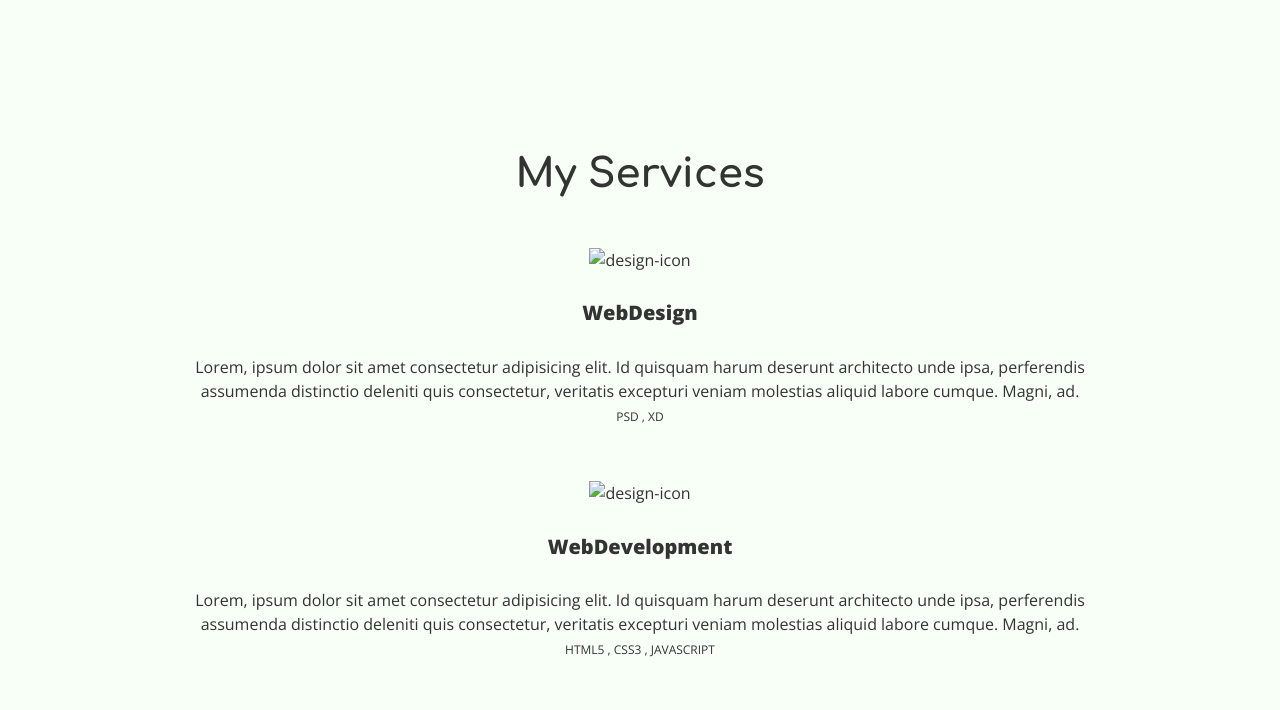
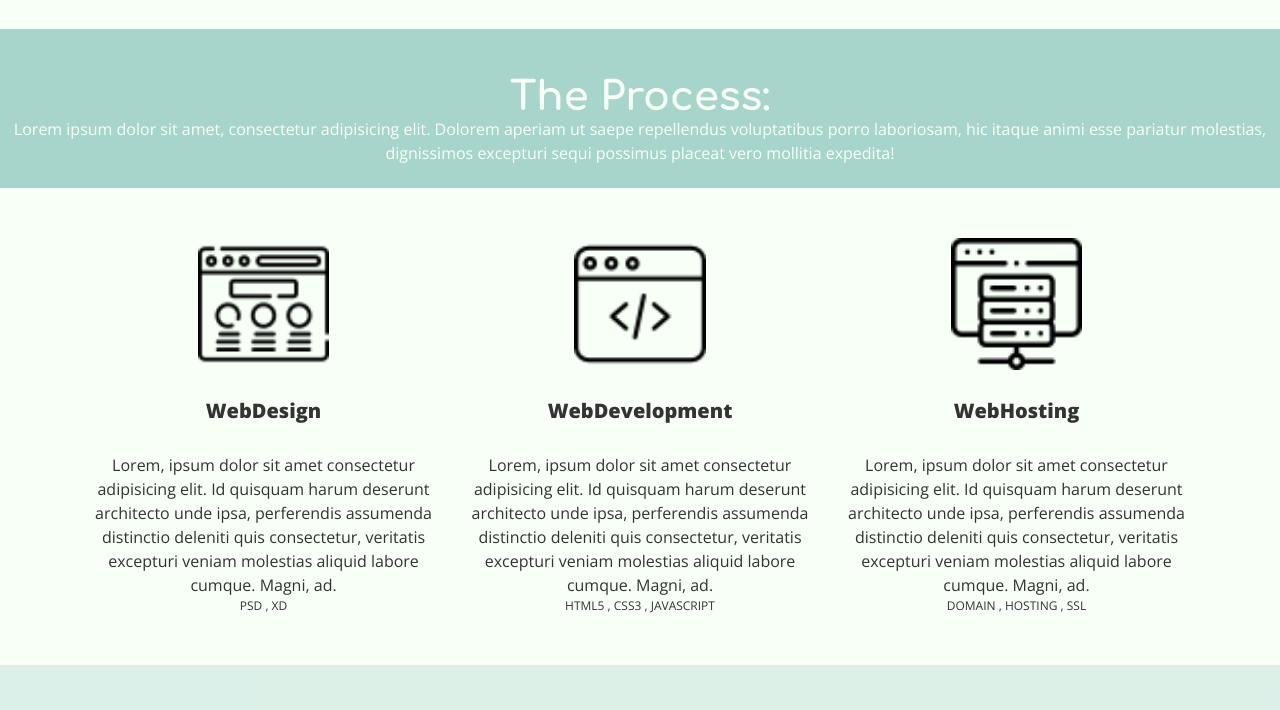
Before and after one commit to KelliBre/kaybee-portfolio, a website: page services/index.html in a window 1280 px wide. Shown: the part 87-797 px from the top of the page. Drawn offline with nearby package versions, Linux system fonts and the light colour scheme; files whose address does not match are found by name.

Commit message:
Updated service page

```diff
--- a/css/main.css
+++ b/css/main.css
@@ -551,17 +551,23 @@ footer{
   grid-column-gap: 0px;
   grid-row-gap: 0px;
   text-align: center;
-  margin: 100px 0;
+
   }
 
   .services-div1 {
-    grid-area: 1 / 2 / 2 / 5;
-
+    grid-area: 1 / 1 / 2 / 6;
+    background:RGBA(168,213,203);
+    color: #f7fff7;
+    display: flex;
+    justify-content: center;
+    align-items: center;
+    flex-direction: column;
   }
   .services-div2 {
     grid-area: 2 / 2 / 3 / 5;
     margin-bottom: 50px;
   }
+
   .services-div3 {
     grid-area: 3 / 2 / 4 / 5;
     margin-bottom: 50px;
@@ -571,10 +577,21 @@ footer{
     grid-area: 4 / 2 / 5 / 5;
     margin-bottom: 50px;
   }
+
   .services-div5 {
     grid-area: 5 / 2 / 6 / 5;
    }
 
+  #services-area img{
+    margin-top: 50px;
+    width: 35%;
+  }
+  #services-area h1{
+    margin-bottom:0 ;
+  }
+  #services-area p{
+    margin: 0;
+  }
   .tiny-text{
      font-size: .75em;
      text-transform: uppercase;
@@ -896,6 +913,19 @@ footer{
       grid-area: 3 / 1 / 5 / 3;
 
     }
+    /*PROCESS PAGE*/
+    .services-parent {
+      display: grid;
+      grid-template-columns: .2fr repeat(3, 1fr) .2fr;
+      grid-template-rows: repeat(4, 1fr);
+      grid-column-gap: 0px;
+      grid-row-gap: 0px;
+      }
+
+      .services-div1 { grid-area: 1 / 1 / 2 / 6; }
+      .services-div2 { grid-area: 2 / 2 / 5 / 3; }
+      .services-div3 { grid-area: 2 / 3 / 5 / 4; }
+      .services-div4 { grid-area: 2 / 4 / 5 / 5; }
   }
 
   @media only screen and (min-width: 1200px){
--- a/services/index.html
+++ b/services/index.html
@@ -55,30 +55,31 @@
     </a>
   </nav>
 <main>
-  <section id="kb-services">
+  <section id="services-area">
     <div class="services-parent">
-        <div class="services-div1">
-          <h1>My Services</h1>
+        <div class="services-div1 service-item">
+          <h1>The Process:</h1>
+          <p>Lorem ipsum dolor sit amet, consectetur adipisicing elit. Dolorem aperiam ut saepe repellendus voluptatibus porro laboriosam, hic itaque animi esse pariatur molestias, dignissimos excepturi sequi possimus placeat vero mollitia expedita!</p>
         </div>
-        <div class="services-div2">
-          <img src="#" alt="design-icon">
+        <div class="services-div2 service-item">
+          <img src="../img/design.png" alt="design-icon">
           <h4><span>Web</span>Design</h4>
           <p>Lorem, ipsum dolor sit amet consectetur adipisicing elit. Id quisquam harum deserunt architecto unde ipsa, perferendis assumenda distinctio deleniti quis consectetur, veritatis excepturi veniam molestias aliquid labore cumque. Magni, ad.</p>
           <p class="tiny-text">PSD , Xd</p>
         </div>
-        <div class="services-div3">
-          <img src="#" alt="design-icon">
+        <div class="services-div3 service-item">
+          <img src="../img/web-programming.png" alt="design-icon">
           <h4><span>Web</span>Development</h4>
           <p>Lorem, ipsum dolor sit amet consectetur adipisicing elit. Id quisquam harum deserunt architecto unde ipsa, perferendis assumenda distinctio deleniti quis consectetur, veritatis excepturi veniam molestias aliquid labore cumque. Magni, ad.</p>
           <p class="tiny-text">HTML5 , CSS3 , JavaScript</p>
         </div>
-        <div class="services-div4">
-          <img src="#" alt="design-icon">
+        <div class="services-div4 service-item">
+          <img src="../img/web-hosting.png" alt="design-icon">
           <h4><span>Web</span>Hosting</h4>
           <p>Lorem, ipsum dolor sit amet consectetur adipisicing elit. Id quisquam harum deserunt architecto unde ipsa, perferendis assumenda distinctio deleniti quis consectetur, veritatis excepturi veniam molestias aliquid labore cumque. Magni, ad.</p>
           <p class="tiny-text">Domain , Hosting , SSL</p>
         </div>
-        <div class="services-div5"> </div>
+        <div class="services-div5 service-item"> </div>
     </div>
   </section>
   <section class="contact-section">
```
Also changed, not shown: img/design.png (added), img/web-hosting.png (added), img/web-programming.png (added), 2 other files.
